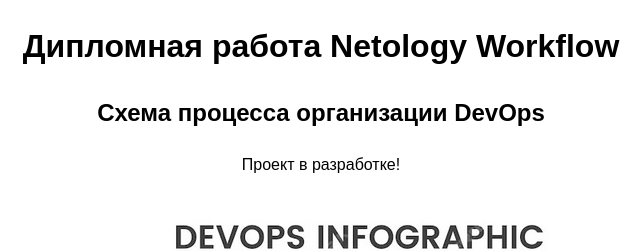
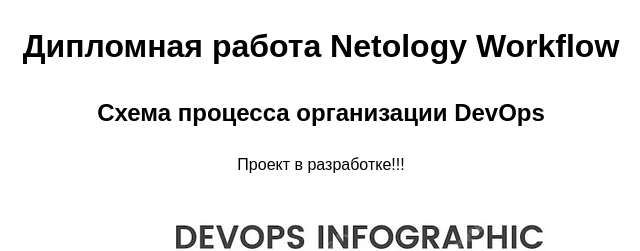
Before and after one commit to ua4wne/simple-site, a plain HTML site: page app/index.html in a window 1280 px wide. Shown: the top 251 px of the page, 319-959 px from the left. Drawn offline with Linux system fonts and the light colour scheme.

Commit message:
edit html

```diff
--- a/app/index.html
+++ b/app/index.html
@@ -24,7 +24,7 @@
   <main class="container my-4">
     <section>
       <h2 class="text-center">Схема процесса организации DevOps</h2>
-      <p class="text-center">Проект в разработке!</p>
+      <p class="text-center">Проект в разработке!!!</p>
       <img src="devops.png"/>
     </section>
   </main>
```
